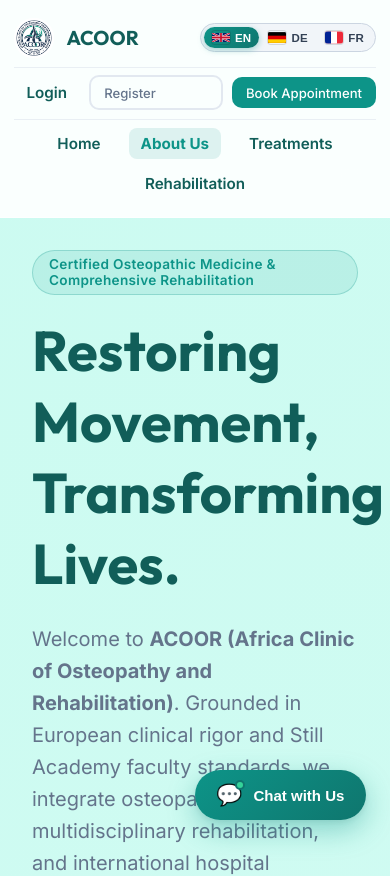
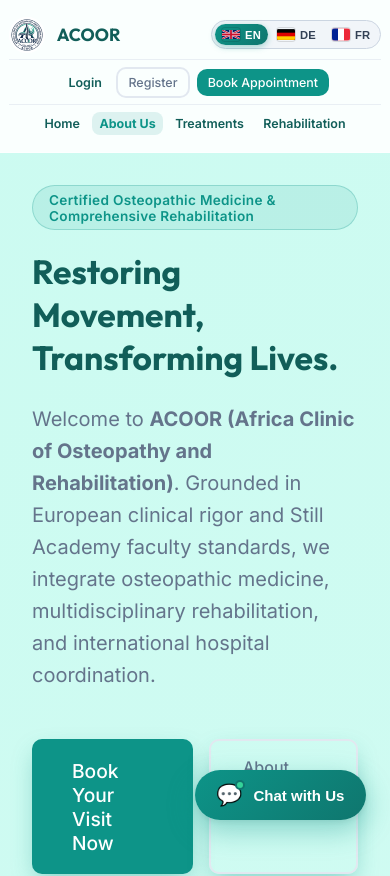
Before and after one commit to azundowphilemon-bit/albert-physio-wellness, a Next.js app: page / in a window 390 px wide. Shown: the top 876 px of the page. Built offline with nearby package versions, Linux system fonts and the light colour scheme.

Commit message:
Fix mobile navbar clipping for Home, Rehabilitation, and Book Appointment

```diff
--- a/src/app/globals.css
+++ b/src/app/globals.css
@@ -19,6 +19,12 @@
   padding: 0;
 }
 
+html,
+body {
+  max-width: 100%;
+  overflow-x: hidden;
+}
+
 body {
   font-family: 'Inter', sans-serif;
   background: linear-gradient(135deg, #ccfbf1 0%, #f0fdfa 100%);
@@ -26,6 +32,12 @@
   min-height: 100vh;
   display: flex;
   flex-direction: column;
+}
+
+.landing-page {
+  width: 100%;
+  max-width: 100vw;
+  overflow-x: hidden;
 }
 
 h1, h2, h3, h4, .progress-step {
@@ -516,14 +528,38 @@
   text-decoration: none;
   display: inline-block;
   white-space: nowrap;
+  flex: 0 0 auto;
+}
+
+/* ── Nav Link ── */
+.nav-link {
+  color: var(--secondary-color);
+  font-weight: 600;
+  text-decoration: none;
+  font-size: 0.95rem;
+  transition: all 0.2s ease;
+  padding: 0.4rem 0.75rem;
+  border-radius: 8px;
+  white-space: nowrap;
+  flex: 0 0 auto;
+}
+.nav-link:hover {
+  color: var(--primary-color);
+  background: rgba(13, 148, 136, 0.08);
+}
+.nav-link.active-link,
+.nav-link.nav-highlight {
+  color: var(--primary-color);
+  font-weight: 700;
+  background: rgba(13, 148, 136, 0.12);
 }
 
 @media (max-width: 1080px) {
   .navbar .container,
   .nav-container {
     flex-wrap: wrap;
-    gap: 0.6rem;
-    padding: 0.5rem 0.9rem;
+    gap: 0.5rem;
+    padding: 0.5rem 0.85rem;
   }
   .logo-section {
     order: 1;
@@ -535,51 +571,79 @@
   .nav-actions {
     order: 2;
     width: 100%;
+    max-width: 100%;
     justify-content: center;
     flex-wrap: wrap;
     padding-top: 0.45rem;
     border-top: 1px solid rgba(226, 232, 240, 0.7);
-    gap: 0.6rem;
+    gap: 0.45rem 0.55rem;
+  }
+  .nav-actions .btn,
+  .nav-actions .sm-btn {
+    flex: 0 0 auto;
   }
   .nav-center {
     order: 3;
     width: 100%;
+    max-width: 100%;
     justify-content: center;
     flex-wrap: wrap;
     padding-top: 0.45rem;
     border-top: 1px solid rgba(226, 232, 240, 0.7);
-    gap: 0.5rem 1rem;
+    gap: 0.35rem 0.65rem;
+    margin: 0;
   }
 }
 
 @media (max-width: 600px) {
+  .navbar .container,
+  .nav-container {
+    padding: 0.45rem 0.55rem;
+    gap: 0.4rem;
+  }
   .brand-subtext {
     display: none;
   }
+  .brand-text {
+    font-size: 1.1rem !important;
+  }
   .logo-sm {
-    width: 40px !important;
-    height: 40px !important;
+    width: 36px !important;
+    height: 36px !important;
   }
-  .sm-btn {
-    padding: 0.45rem 0.85rem;
-    font-size: 0.82rem;
+  .nav-actions {
+    gap: 0.35rem 0.4rem;
+    padding-top: 0.4rem;
   }
-  .nav-link {
-    font-size: 0.86rem;
-    padding: 0.3rem 0.55rem;
+  .nav-center {
+    gap: 0.25rem 0.3rem;
+    padding-top: 0.4rem;
+  }
+  .sm-btn,
+  .nav-actions .btn.sm-btn {
+    padding: 0.38rem 0.68rem;
+    font-size: 0.78rem;
+    flex: 0 0 auto;
+  }
+  .nav-link,
+  .nav-center .nav-link,
+  .nav-actions .nav-link {
+    font-size: 0.78rem;
+    padding: 0.28rem 0.46rem;
   }
   .lang-btn {
-    padding: 0.26rem 0.46rem !important;
-    font-size: 0.72rem !important;
+    padding: 0.24rem 0.42rem !important;
+    font-size: 0.7rem !important;
   }
 }
 
 /* Landing Page Hero */
 .hero-content h1 {
-  font-size: 3.5rem;
+  font-size: clamp(2.1rem, 6vw, 3.5rem);
   margin-bottom: 1.5rem;
   color: var(--secondary-color);
   font-family: 'Outfit', sans-serif;
+  overflow-wrap: break-word;
 }
 
 .hero-subtext {
@@ -1185,7 +1249,8 @@
 .hero-stats {
   display: flex;
   align-items: center;
-  gap: 1.5rem;
+  flex-wrap: wrap;
+  gap: 1.25rem;
   margin-top: 2.5rem;
   padding-top: 2rem;
   border-top: 1px solid #e2e8f0;
@@ -1198,7 +1263,7 @@
 
 .stat-num {
   font-family: 'Outfit', sans-serif;
-  font-size: 1.75rem;
+  font-size: clamp(1.35rem, 4.5vw, 1.75rem);
   font-weight: 700;
   color: var(--secondary-color);
   line-height: 1;
@@ -1214,28 +1279,6 @@
   width: 1px;
   height: 40px;
   background: #e2e8f0;
-}
-
-/* ── Nav Link ── */
-.nav-link {
-  color: var(--secondary-color);
-  font-weight: 600;
-  text-decoration: none;
-  font-size: 0.95rem;
-  transition: all 0.2s ease;
-  padding: 0.4rem 0.75rem;
-  border-radius: 8px;
-  white-space: nowrap;
-}
-.nav-link:hover {
-  color: var(--primary-color);
-  background: rgba(13, 148, 136, 0.08);
-}
-.nav-link.active-link,
-.nav-link.nav-highlight {
-  color: var(--primary-color);
-  font-weight: 700;
-  background: rgba(13, 148, 136, 0.12);
 }
 
 /* ── Why Section ── */
```
